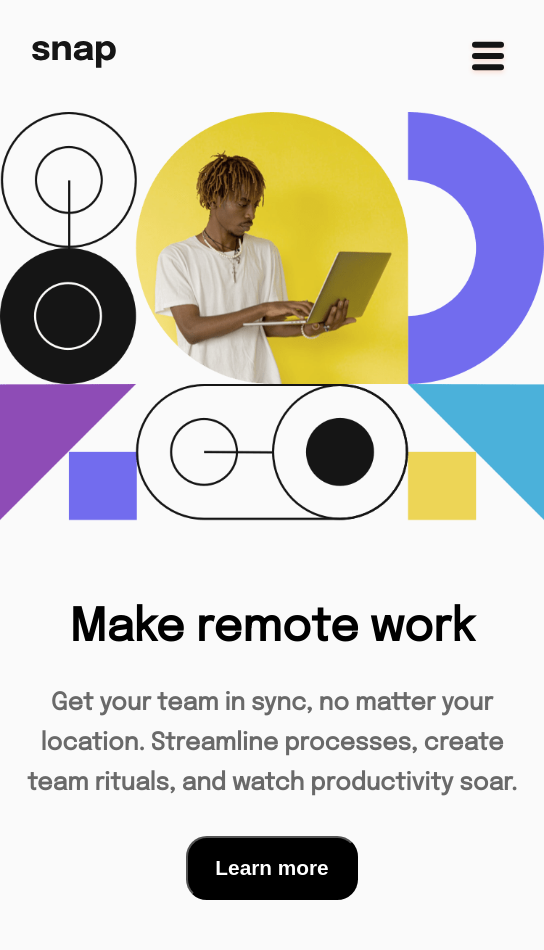
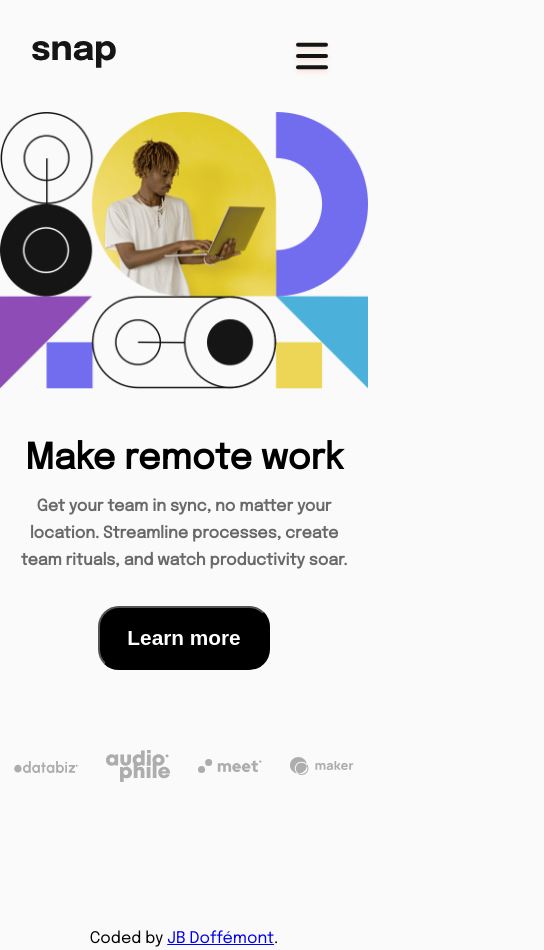
Before and after one commit to JB-Doffemont/Dropdown_navigation, a plain HTML site: page index.html in a window 390 px wide. Shown: the top 950 px of the page, 544 px wide, since content can reach past the window. Drawn offline with Linux system fonts and the light colour scheme.

Commit message:
commit style mobile

```diff
--- a/assets/style/components/main.scss
+++ b/assets/style/components/main.scss
@@ -1,8 +1,6 @@
 .container {
     min-height: 100vh;
-    width: 34rem;
-
-
+    width: 23rem;
 
     .header {
         &__nav {
@@ -31,7 +29,7 @@
 
         &__navBtnBurger {
             width: 2rem;
-            height: 0.4rem;
+            height: 0.3rem;
             background: $almostBlack;
             border-radius: 0.2rem;
             box-shadow: 0 2px 5px rgba(255, 101, 47, .2);
@@ -43,7 +41,7 @@
             content: '';
             position: absolute;
             width: 2rem;
-            height: 0.4rem;
+            height: 0.3rem;
             background: $almostBlack;
             border-radius: 0.2rem;
             box-shadow: 0 2px 5px rgba(255, 101, 47, .2);
@@ -80,11 +78,11 @@
         flex-direction: column;
 
         &__firstPart {
-            height: 51vh;
+
 
         .main__picture {
             img {
-                width: 34rem;
+                width: 23rem;
             }
         }
     }
@@ -92,20 +90,20 @@
         &__secondPart {
             .main__header {
                 text-align: center;
-                font-size: 1.4rem;
-                margin-top: 4rem;
+                font-size: 1.1rem;
+                margin-top: 3rem;
                 font-weight: 700;
             }
 
             .main__text {
-                width: 33rem;
+                width: 22rem;
                 text-align: center;
                 margin: auto;
-                margin-top: 2rem;
-                color: $mediumGray;
+                margin-top: 1rem;
+                color: hsl(0deg, 0%, 41%);
                 font-weight: 700;
-                font-size: 1.5rem;
-                line-height: 2.5rem
+                font-size: 1rem;
+                line-height: 1.7rem;
             }
 
             .main__button {
@@ -134,6 +132,10 @@
         justify-content: space-around;
         align-items: center;
         margin-top: 5rem;
+
+    img {
+        width: 4rem;
+    }
     }
 
     .attribution {
```
Also changed, not shown: assets/style/app.css, 1 other file.
